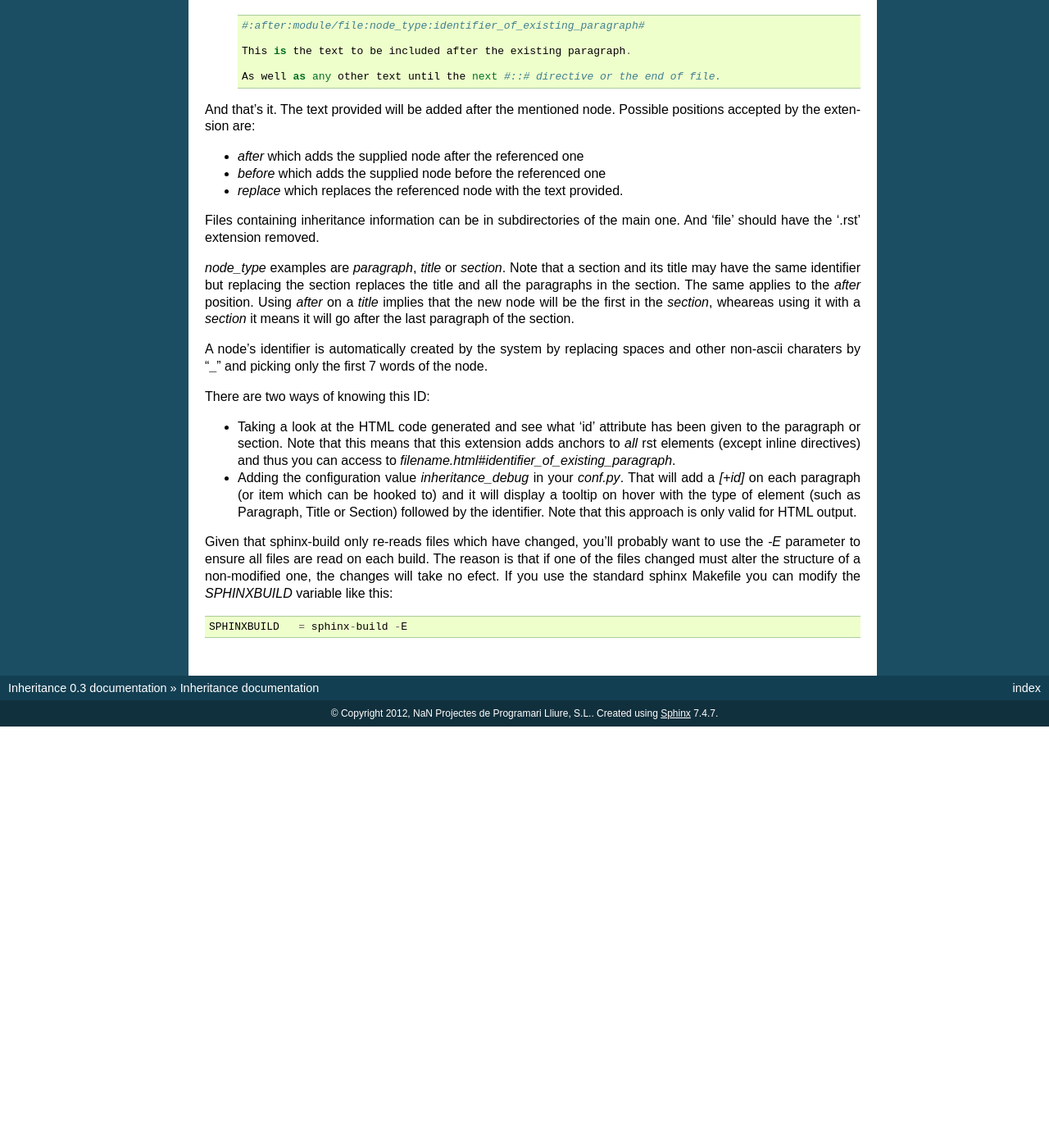
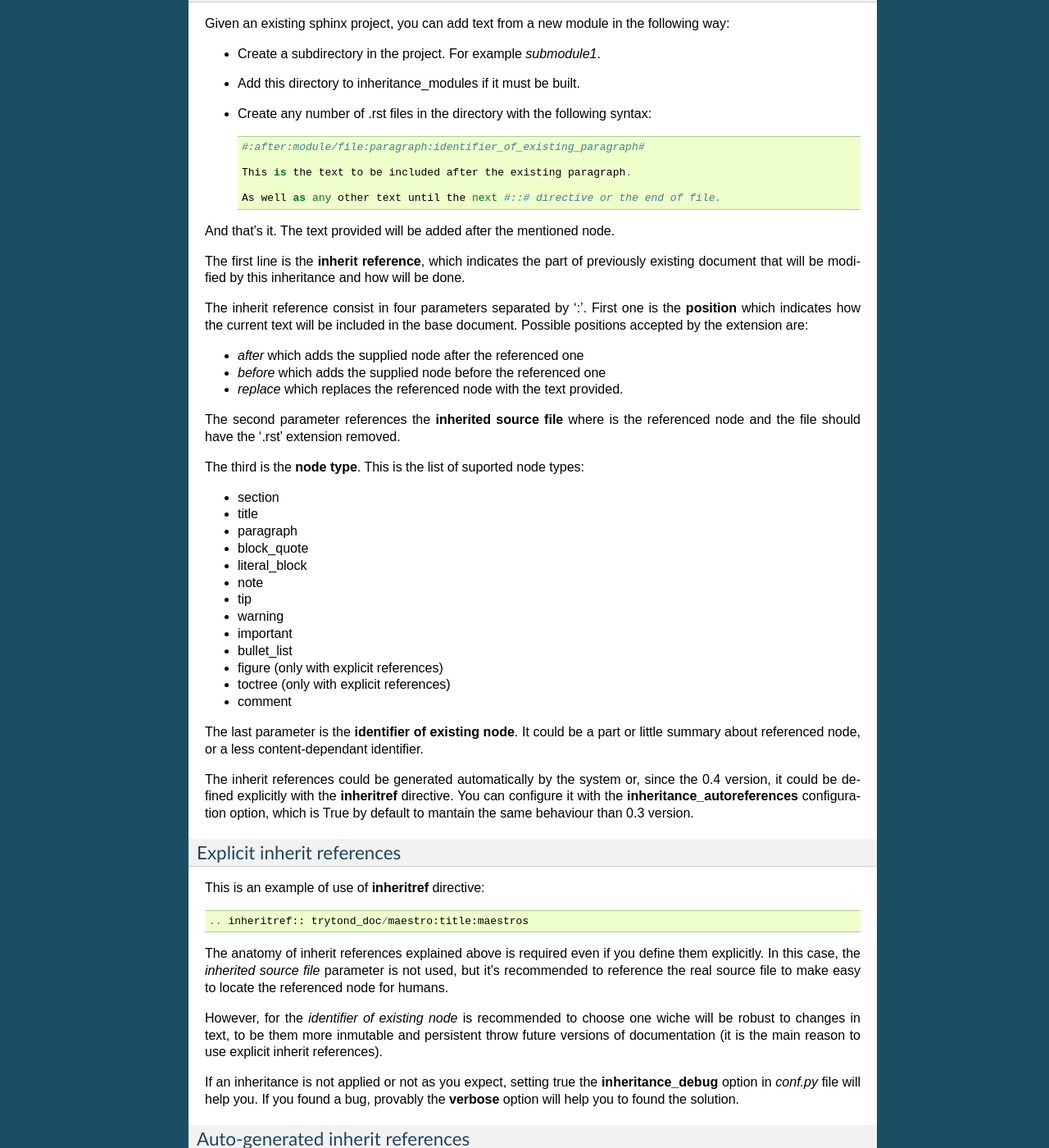
Before and after one commit to NaN-tic/sphinxcontrib-inheritance, a Sphinx documentation site: the page built from doc/index.rst, in a window 1280 px wide and 1400 px high, scrolled down 962 px. Shown: the whole window at 82% size. Built offline with Sphinx 7.4.7, drawn with Linux system fonts in a browser that asks for light colours; before the commit the page ends 1848 px from its top, so only the background shows below that; some of the changed text lies outside the part shown.

Commit message:
[IMP] doc, CHANGELOG and TODO: documented new features for version 0.4 in 'doc' and CHANGELOG, and added two new items in TODO

```diff
--- a/doc/index.rst
+++ b/doc/index.rst
@@ -41,6 +41,16 @@ or::
 
    inheritance_modules = ['submodule1', 'submodule2']
 
+Other important configuration options for inheritance are::
+
+    inheritance_autoreferences = True
+    inheritance_debug = False
+    verbose = False
+
+These aren't required and these are the default values. The use of these
+options are detailed in the next section.
+
+
 Usage
 -----
 
@@ -51,28 +61,87 @@ following way:
 * Add this directory to inheritance_modules if it must be built.
 * Create any number of .rst files in the directory with the following syntax::
 
-   #:after:module/file:node_type:identifier_of_existing_paragraph#
+   #:after:module/file:paragraph:identifier_of_existing_paragraph#
 
    This is the text to be included after the existing paragraph.
 
    As well as any other text until the next #::# directive or the end of file.
 
 And that's it. The text provided will be added after the mentioned node.
-Possible positions accepted by the extension are:
+
+The first line is the **inherit reference**, which indicates the part of
+previously existing document that will be modified by this inheritance and how
+will be done.
+
+The inherit reference consist in four parameters separated by ':'. First one is
+the **position** which indicates how the current text will be included in the
+base document. Possible positions accepted by the extension are:
 
 * *after* which adds the supplied node after the referenced one
 * *before* which adds the supplied node before the referenced one
 * *replace* which replaces the referenced node with the text provided.
 
-Files containing inheritance information can be in subdirectories of the main
-one. And 'file' should have the '.rst' extension removed.
+The second parameter references the **inherited source file** where is the
+referenced node and the file should have the '.rst' extension removed.
 
-*node_type* examples are *paragraph*, *title* or *section*. Note that a section
-and its title may have the same identifier but replacing the section replaces
-the title and all the paragraphs in the section. The same applies to the
-*after* position. Using *after* on a *title* implies that the new node will be
-the first in the *section*, wheareas using it with a *section* it means it will
-go after the last paragraph of the section.
+The third is the **node type**. This is the list of suported node
+types:
+
+* section
+* title
+* paragraph
+* block_quote
+* literal_block
+* note
+* tip
+* warning
+* important
+* bullet_list
+* figure (only with explicit references)
+* toctree (only with explicit references)
+* comment
+
+The last parameter is the **identifier of existing node**. It could be a part
+or little summary about referenced node, or a less content-dependant
+identifier.
+
+The inherit references could be generated automatically by the system or, since
+the 0.4 version, it could be defined explicitly with the **inheritref**
+directive. You can configure it with the **inheritance_autoreferences**
+configuration option, which is True by default to mantain the same behaviour
+than 0.3 version.
+
+
+Explicit inherit references
+***************************
+
+This is an example of use of **inheritref** directive::
+
+    .. inheritref:: trytond_doc/maestro:title:maestros
+
+The anatomy of inherit references explained above is required even if you
+define them explicitly. In this case, the *inherited source file* parameter is
+not used, but it's recommended to reference the real source file to make easy
+to locate the referenced node for humans.
+
+However, for the *identifier of existing node* is recommended to choose one
+wiche will be robust to changes in text, to be them more inmutable and
+persistent throw future versions of documentation (it is the main reason to use
+explicit inherit references).
+
+If an inheritance is not applied or not as you expect, setting true the
+**inheritance_debug** option in *conf.py* file will help you. If you found a
+bug, provably the **verbose** option will help you to found the solution.
+
+
+Auto-generated inherit references
+*********************************
+
+Note that a section and its title may have the same identifier but replacing
+the section replaces the title and all the paragraphs in the section. The same
+applies to the *after* position. Using *after* on a *title* implies that the
+new node will be the first in the *section*, wheareas using it with a *section*
+it means it will go after the last paragraph of the section.
 
 A node's identifier is automatically created by the system by replacing
 spaces and other non-ascii charaters by "**_**" and picking only the first 7
```
Also changed, not shown: other parts of doc/index.rst (+13 -2 lines), 2 other files.
